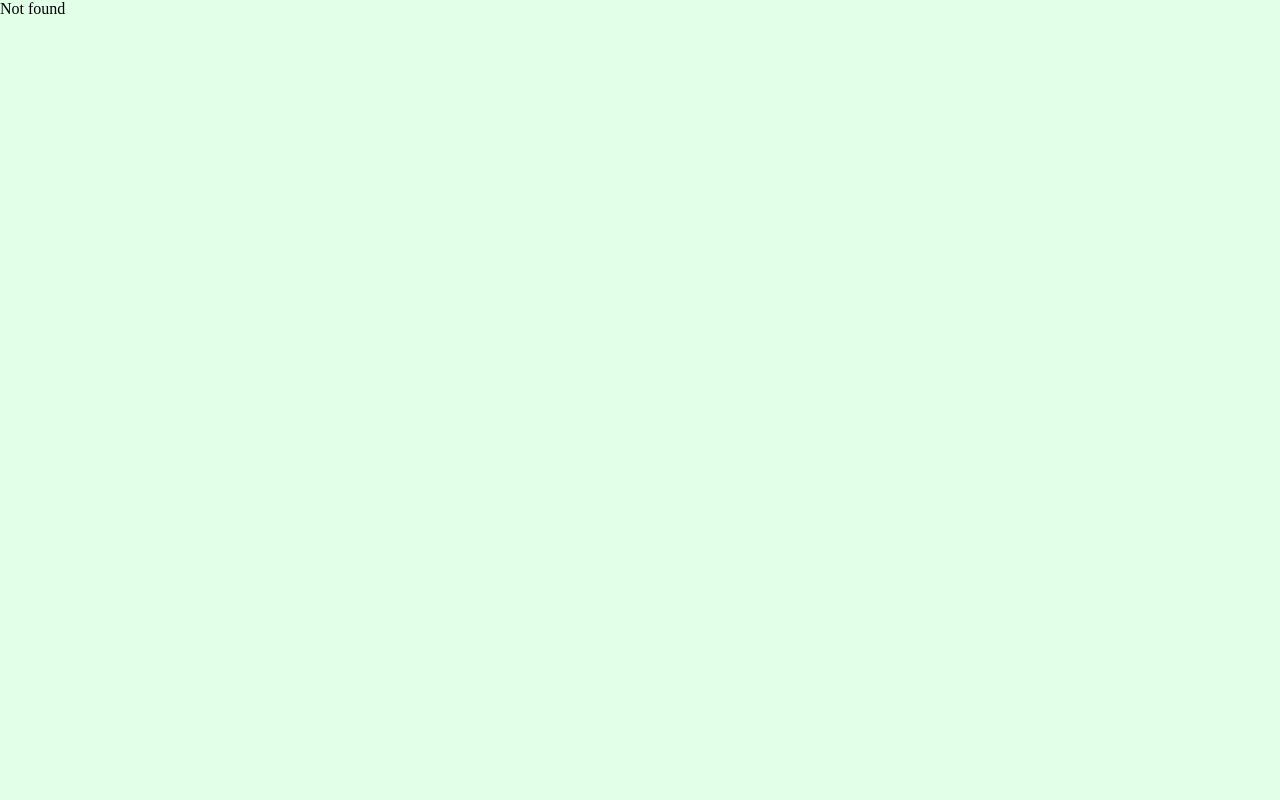
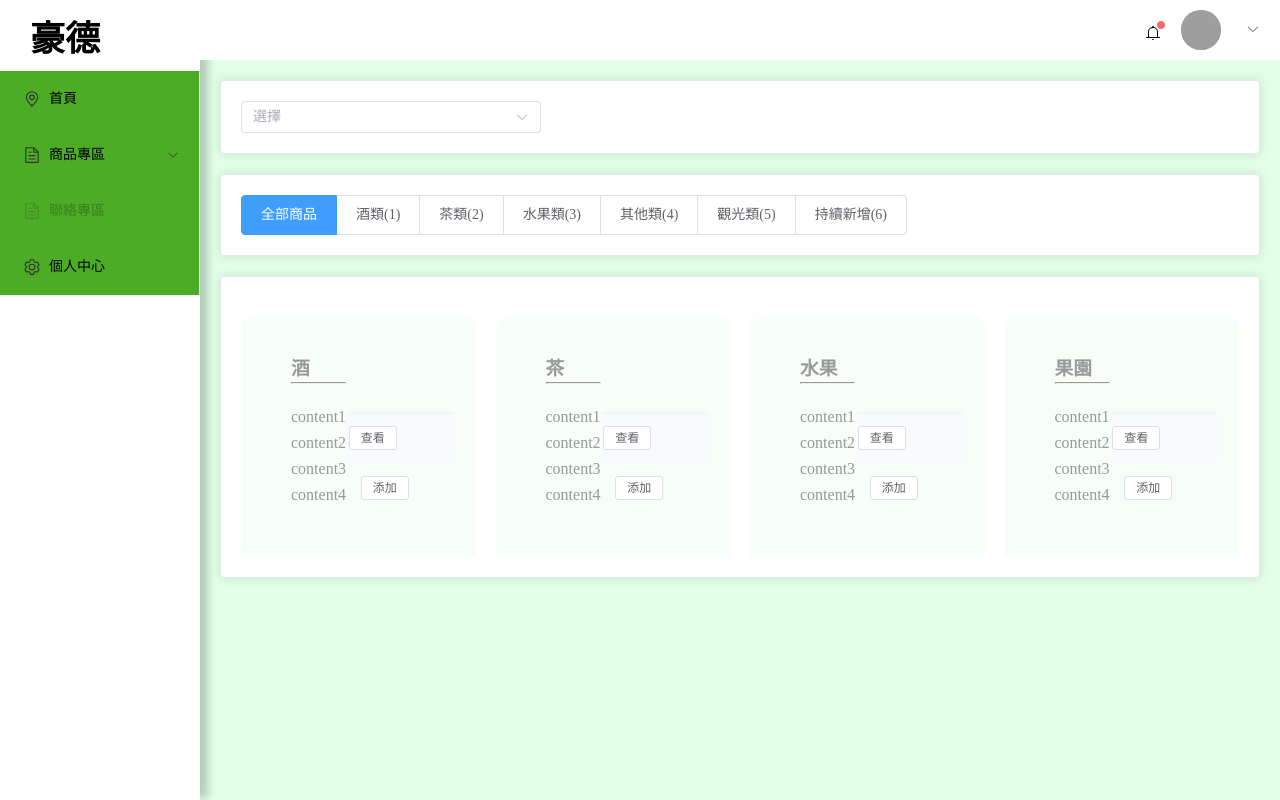
Before and after one commit to aim840912/vue-procjet-tea, a Vue app: page /shop in a window 1280 px wide. Built offline with nearby package versions, Linux system fonts and the light colour scheme; sample sign-in values are in the browser's storage; grey boxes are pictures that could not be loaded.

Commit message:
add base router

```diff
--- /dev/null
+++ b/src/components/Menu.vue
@@ -0,0 +1,72 @@
+<template>
+	<div class="logo"><h1>豪德</h1></div>
+	<el-menu
+		active-text-color="#ffd04b"
+		class="el-menu-vertical-demo"
+		default-active="1"
+		:router="true"
+	>
+		<el-menu-item index="/dashboard">
+			<template #title>
+				<el-icon>
+					<location />
+				</el-icon>
+				<span>首頁</span>
+			</template>
+		</el-menu-item>
+		<el-sub-menu>
+			<template #title>
+				<el-icon><document /></el-icon>
+				<span>商品專區</span>
+			</template>
+			<el-menu-item index="/shop">全部商品</el-menu-item>
+			<el-menu-item index="2-1">果園</el-menu-item>
+			<el-sub-menu index="2-2">
+				<template #title>茶</template>
+				<el-menu-item index="2-2-1">茶葉</el-menu-item>
+				<el-menu-item index="2-2-2">茶包</el-menu-item>
+			</el-sub-menu>
+			<el-sub-menu index="2-3">
+				<template #title>咖啡</template>
+				<el-menu-item index="2-3-1">咖啡包</el-menu-item>
+				<el-menu-item index="2-3-2">咖啡豆</el-menu-item>
+			</el-sub-menu>
+		</el-sub-menu>
+		<el-menu-item index="3" disabled>
+			<el-icon>
+				<document />
+			</el-icon>
+			<span>聯絡專區</span>
+		</el-menu-item>
+		<el-menu-item index="/personal">
+			<el-icon>
+				<setting />
+			</el-icon>
+			<span>個人中心</span>
+		</el-menu-item>
+	</el-menu>
+</template>
+
+<script setup lang="ts"></script>
+
+<style scoped lang="less">
+.el-menu-vertical-demo {
+	background-color: rgb(76, 172, 38);
+	span {
+		color: black;
+	}
+}
+.el-menu-item:hover {
+	background-color: rgb(123, 233, 80);
+}
+.el-sub-menu__title:hover {
+	background-color: rgb(123, 233, 80);
+}
+.is-active {
+	background-color: rgb(123, 233, 80);
+}
+.logo {
+	margin: 10px 30px;
+	font-size: 30px;
+}
+</style>
--- a/src/layouts/DefaultLayout.vue
+++ b/src/layouts/DefaultLayout.vue
@@ -1,7 +1,7 @@
 <template>
 	<el-container>
 		<el-aside width="200px">
-			<!-- <Menu></Menu>  -->
+			<Menu></Menu>
 		</el-aside>
 		<el-container>
 			<el-header><TopHeader /> </el-header>
@@ -11,7 +11,7 @@
 </template>
 
 <script setup lang="ts">
-// import Menu from "@/components/navMenu/Menu.vue";
+import Menu from "@/components/Menu.vue";
 import TopHeader from "@/components/TopHeader.vue";
 import TabsLayout from "@/layouts/TabsLayout.vue";
 </script>
--- a/src/router/baseRouteMap.ts
+++ b/src/router/baseRouteMap.ts
@@ -13,12 +13,20 @@ const routes: RouteRecordRaw[] = [
                 path: "/dashboard",
                 name: "dashboard",
                 component: () => import("@/views/DashBoard.vue")
-            }, {
+            },
+            {
                 path: "/personal",
                 name: "Personal",
                 component: () => import("@/views/Personal.vue"),
 
-            }]
+            },
+            {
+                path: "/shop",
+                name: "Shop",
+                component: () => import("@/views/Shop.vue"),
+
+            }
+        ]
     },
     {
         path: "/login",
--- a/src/store/auth.ts
+++ b/src/store/auth.ts
@@ -27,6 +27,12 @@ export const useUserStore = defineStore('user', {
             } catch (error) {
                 console.log("登入失敗", error)
             }
+        },
+        logout() {
+            this.token = ""
+            this.roles = [];
+            this.username = ""
+            sessionStorage.clear()
         }
     }
 })
--- a/src/views/DashBoard.vue
+++ b/src/views/DashBoard.vue
@@ -1,101 +1,7 @@
 <template>
-	<el-card>
-		<el-select
-			v-model="value"
-			style="width: 300px"
-			placeholder="選擇"
-			filterable
-		>
-			<el-option> </el-option>
-		</el-select>
-	</el-card>
-
-	<el-card class="mt">
-		<el-radio-group size="large" v-model="radio" @change="handleChange">
-			<el-radio-button :label="`全部商品`" :value="0" />
-			<el-radio-button :label="`酒類(${checkCount(1)})`" :value="1" />
-			<el-radio-button :label="`茶類(${checkCount(2)})`" :value="2" />
-			<el-radio-button :label="`水果類(${checkCount(3)})`" :value="3" />
-			<el-radio-button :label="`其他類(${checkCount(4)})`" :value="4" />
-			<el-radio-button :label="`觀光類(${checkCount(5)})`" :value="5" />
-			<el-radio-button :label="`持續新增(${checkCount(6)})`" :value="6" />
-		</el-radio-group>
-	</el-card>
-
-	<el-card class="mt">
-		<el-row :gutter="20">
-			<el-col :span="6" v-for="item in options" :key="item">
-				<div class="item">
-					<div class="info">
-						<h3>{{ item.label }}</h3>
-						<hr class="mb" />
-						<p>content1</p>
-						<p>content2</p>
-						<p>content3</p>
-						<p>content4</p>
-					</div>
-					<div class="btn">
-						<div class="divder">
-							<el-button size="small" @click="">查看</el-button>
-							<el-button size="small" @click="">添加</el-button>
-						</div>
-					</div>
-				</div>
-			</el-col>
-		</el-row>
-	</el-card>
+	<div>dashboard</div>
 </template>
 
-<script setup lang="ts">
-import { ref } from "vue";
+<script setup lang="ts"></script>
 
-const value = ref<string>("");
-const options = ref<any>([
-	{ value: 1, label: "酒" },
-	{ value: 2, label: "茶" },
-	{ value: 3, label: "水果" },
-	{ value: 4, label: "果園" },
-]); //下拉菜單數據
-
-const radio = ref<number>(0);
-
-function checkCount(num: number) {
-	return num;
-}
-
-const handleChange = () => {};
-</script>
-
-<style lang="less" scoped>
-.item {
-	display: flex;
-	justify-content: center;
-	align-items: center;
-	height: 200px;
-	background-color: rgb(247, 254, 247);
-	padding: 20px;
-	border-radius: 10px 10px 0 0;
-	margin-top: 20px;
-
-	.info {
-		color: #999;
-		margin-left: 30px;
-		line-height: 26px;
-		margin-top: -10px;
-	}
-}
-
-.btn {
-	width: 100%;
-	height: 50px;
-	line-height: 50px;
-	background-color: #f7fbfe;
-
-	.divder {
-		background-color: #f4f4f4;
-		height: 2px;
-		width: 95%;
-		margin: auto;
-	}
-}
-</style>
+<style scoped></style>
--- /dev/null
+++ b/src/views/Shop.vue
@@ -0,0 +1,101 @@
+<template>
+	<el-card>
+		<el-select
+			v-model="value"
+			style="width: 300px"
+			placeholder="選擇"
+			filterable
+		>
+			<el-option> </el-option>
+		</el-select>
+	</el-card>
+
+	<el-card class="mt">
+		<el-radio-group size="large" v-model="radio" @change="handleChange">
+			<el-radio-button :label="`全部商品`" :value="0" />
+			<el-radio-button :label="`酒類(${checkCount(1)})`" :value="1" />
+			<el-radio-button :label="`茶類(${checkCount(2)})`" :value="2" />
+			<el-radio-button :label="`水果類(${checkCount(3)})`" :value="3" />
+			<el-radio-button :label="`其他類(${checkCount(4)})`" :value="4" />
+			<el-radio-button :label="`觀光類(${checkCount(5)})`" :value="5" />
+			<el-radio-button :label="`持續新增(${checkCount(6)})`" :value="6" />
+		</el-radio-group>
+	</el-card>
+
+	<el-card class="mt">
+		<el-row :gutter="20">
+			<el-col :span="6" v-for="item in options" :key="item">
+				<div class="item">
+					<div class="info">
+						<h3>{{ item.label }}</h3>
+						<hr class="mb" />
+						<p>content1</p>
+						<p>content2</p>
+						<p>content3</p>
+						<p>content4</p>
+					</div>
+					<div class="btn">
+						<div class="divder">
+							<el-button size="small" @click="">查看</el-button>
+							<el-button size="small" @click="">添加</el-button>
+						</div>
+					</div>
+				</div>
+			</el-col>
+		</el-row>
+	</el-card>
+</template>
+
+<script setup lang="ts">
+import { ref } from "vue";
+
+const value = ref<string>("");
+const options = ref<any>([
+	{ value: 1, label: "酒" },
+	{ value: 2, label: "茶" },
+	{ value: 3, label: "水果" },
+	{ value: 4, label: "果園" },
+]); //下拉菜單數據
+
+const radio = ref<number>(0);
+
+function checkCount(num: number) {
+	return num;
+}
+
+const handleChange = () => {};
+</script>
+
+<style lang="less" scoped>
+.item {
+	display: flex;
+	justify-content: center;
+	align-items: center;
+	height: 200px;
+	background-color: rgb(247, 254, 247);
+	padding: 20px;
+	border-radius: 10px 10px 0 0;
+	margin-top: 20px;
+
+	.info {
+		color: #999;
+		margin-left: 30px;
+		line-height: 26px;
+		margin-top: -10px;
+	}
+}
+
+.btn {
+	width: 100%;
+	height: 50px;
+	line-height: 50px;
+	background-color: #f7fbfe;
+
+	.divder {
+		background-color: #f4f4f4;
+		height: 2px;
+		width: 95%;
+		margin: auto;
+	}
+}
+</style>
```
